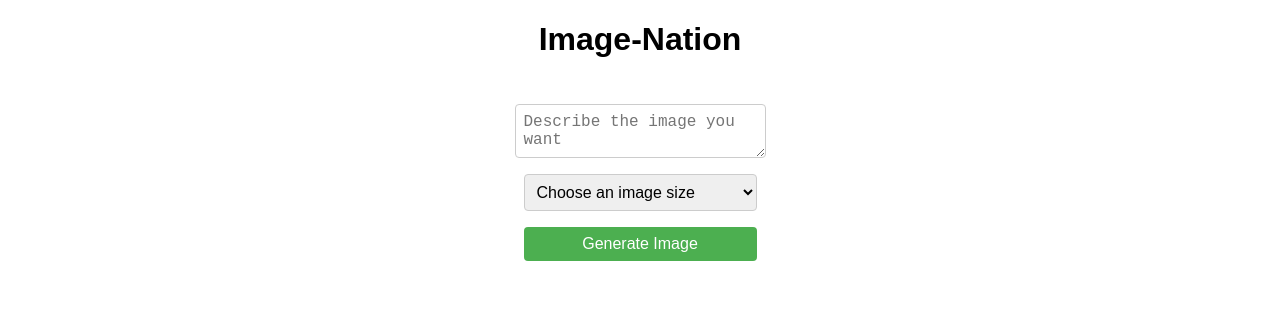
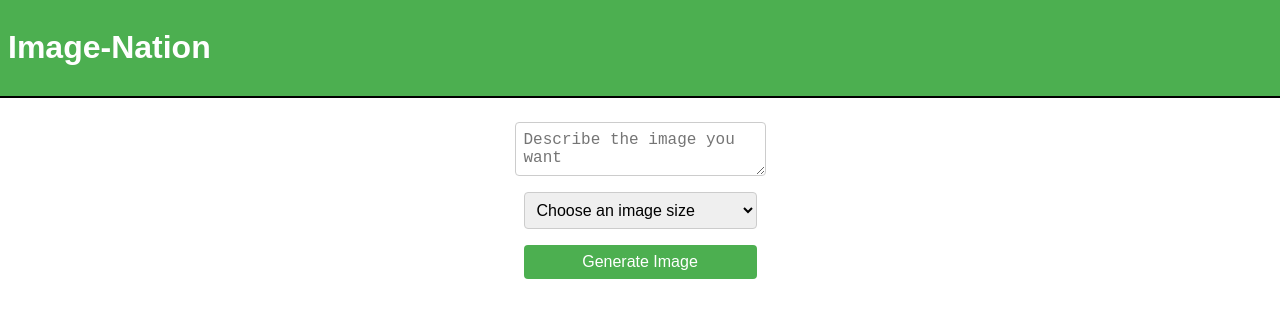
Before and after one commit to inherentspice/image-nation, a React (Create React App) app: page / in a window 1280 px wide. Shown: the top 318 px of the page. Built offline with nearby package versions, Linux system fonts and the light colour scheme.

Commit message:
updated styling for header

```diff
--- a/src/App.css
+++ b/src/App.css
@@ -46,3 +46,14 @@ img {
   border-radius: 4px;
   margin: 16px 0;
 }
+
+.header-cont {
+  width: 100vw;
+  border-bottom: 2px solid #000;
+  background-color: #4caf50;
+}
+
+.header-cont>h1 {
+  padding: 8px;
+  color: #fff;
+}
--- a/src/components/header.tsx
+++ b/src/components/header.tsx
@@ -1,5 +1,7 @@
 export default function Header() {
   return (
-    <h1>Image-Nation</h1>
+    <div className="header-cont">
+      <h1>Image-Nation</h1>
+    </div>
   )
 }
```
